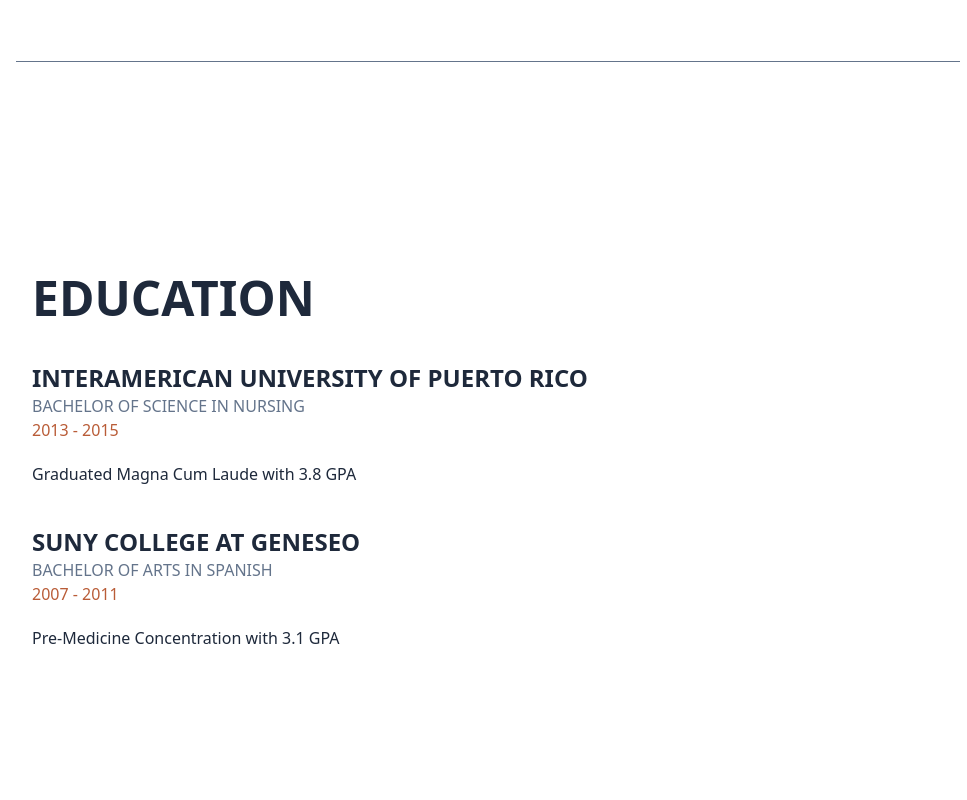
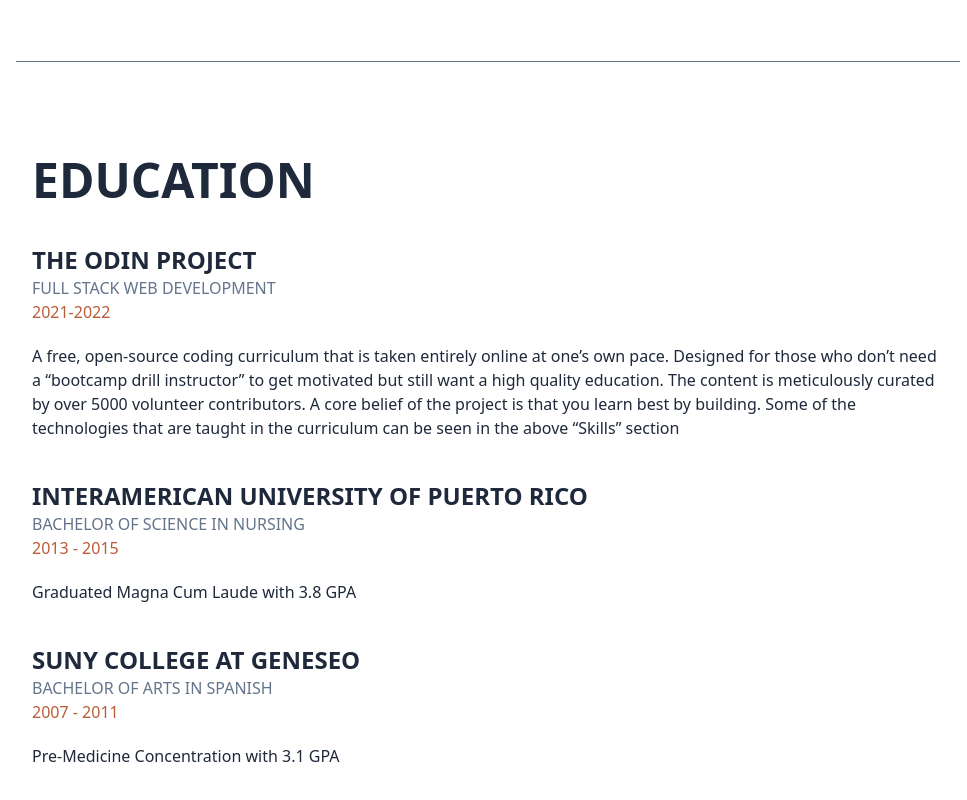
Before and after one commit to mattdimicelli/me, a React (Create React App) app: page / in a window 1280 px wide. Shown: the part 4076-4876 px from the top of the page, without its empty margins (280-1247 px from the left). Built offline with nearby package versions, Linux system fonts and the light colour scheme.

Commit message:
add line break to about page. add the odin project to education

```diff
--- a/src/components/About.js
+++ b/src/components/About.js
@@ -31,6 +31,7 @@
                     I made sure to put a major emphasis on learning the basics first, which include
                     a strong foundation in the three core web languages.  I continue to work every
                     day to refine my skills.</p>
+                    <br />
                     <p>Before studying web development, I was an experienced Registered Nurse
                     holding several advanced certifications in my professional specialty.</p>
                 </section>
--- a/src/components/Education.js
+++ b/src/components/Education.js
@@ -6,6 +6,17 @@
         px-4 border-b-1 border-slate-500 text-slate-800 lg:min-h-screen">
             <h2 className="uppercase text-5xl font-bold">Education</h2>
             <ul>
+                <School name='The Odin Project'
+                degree='Full Stack Web Development'
+                years='2021-2022'
+                details={`
+                A free, open-source coding curriculum that is taken entirely online at one’s own
+                pace.  Designed for those who don’t need a “bootcamp drill instructor” to get
+                motivated but still want a high quality education.  The content is meticulously
+                curated by over 5000 volunteer contributors.  A core belief of the project is that
+                you learn best by building.  Some of the technologies that are taught in the
+                curriculum can be seen in the above “Skills” section`}
+                />
                 <School name='Interamerican University of Puerto Rico'
                 degree='Bachelor of Science in Nursing'
                 years='2013 - 2015'
```
